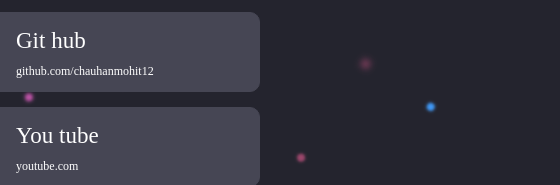
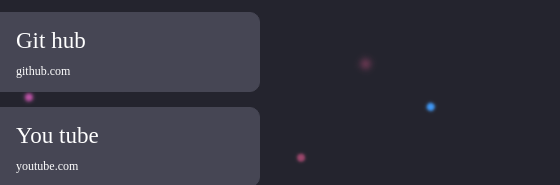
Before and after one commit to chauhanmohit12/homepage, a plain HTML site: page index.html in a window 1280 px wide. Shown: the part 615-800 px from the top of the page, 720-1280 px from the left. Drawn offline with Linux system fonts and the light colour scheme; a web font is replaced by a local one.

Commit message:
Update index.html

```diff
--- a/index.html
+++ b/index.html
@@ -176,14 +176,14 @@
                         </div>
                     </div>
 
-                    <div class="item" onclick = "func('github.com/chauhanmohit12')">
+                    <div class="item" onclick = "func('github.com')">
 
                         <img src="https://pngimg.com/uploads/github/github_PNG40.png"
                             alt="" class="logo">
 
                         <div class="site">
                             <div class="website">Git hub</div>
-                            <div class="link">github.com/chauhanmohit12</div>
+                            <div class="link">github.com</div>
 
                         </div>
                     </div>
```
